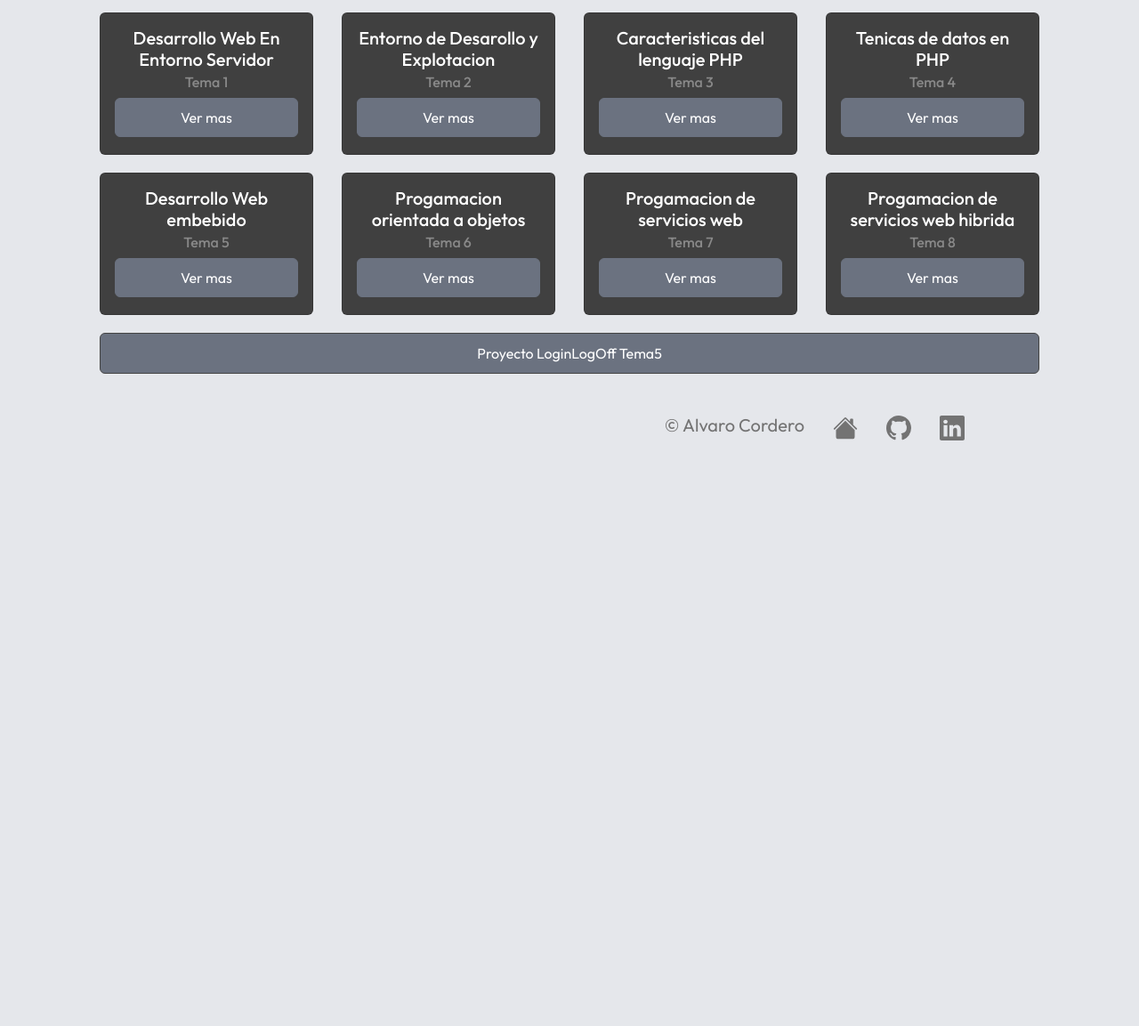
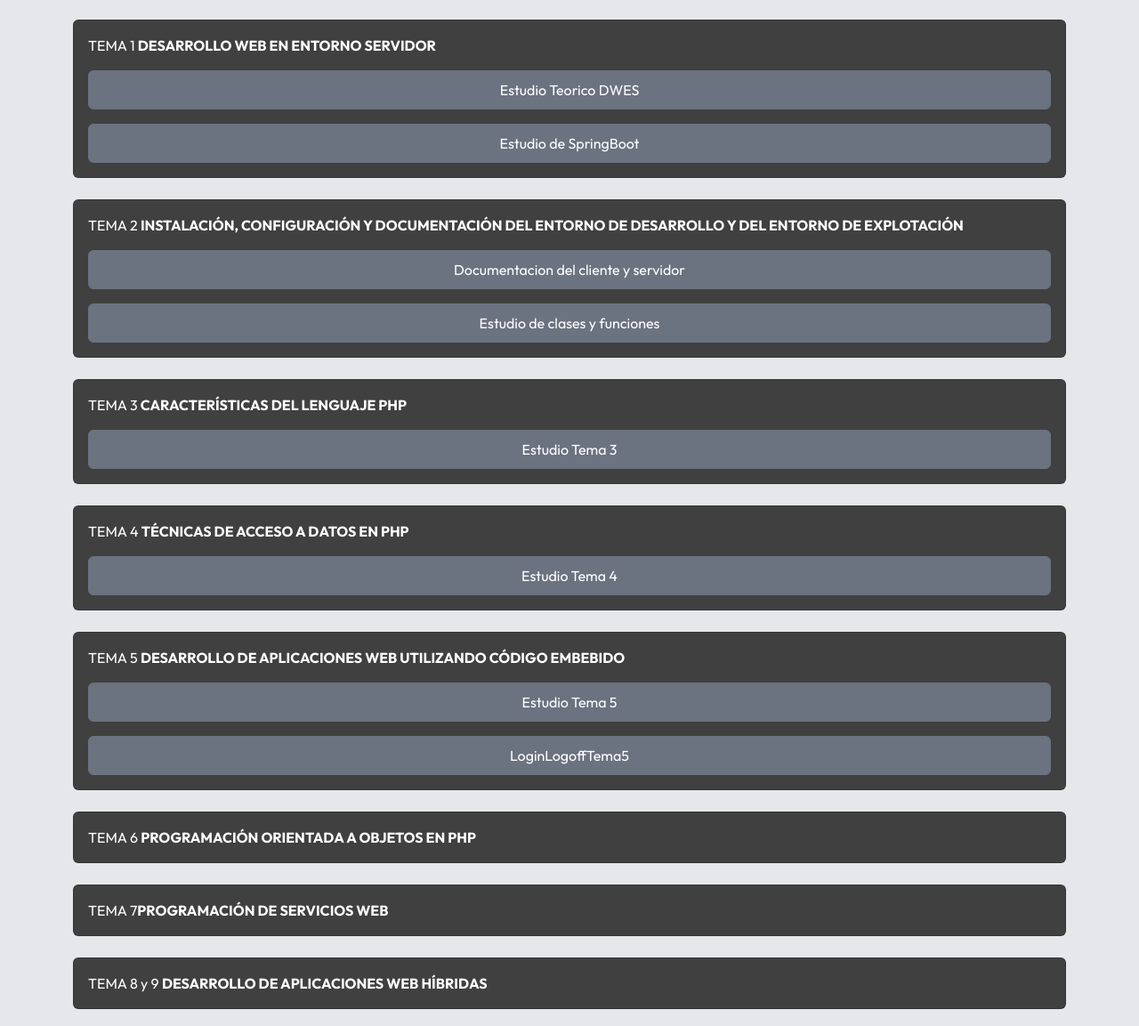
Before and after one commit to alvarocormi/206DWESProyectoDWES, a plain HTML site: page indexProyectoDWES.html in a window 1280 px wide. Shown: the part 440-1593 px from the top of the page at 89% size. Before the commit the page ends 968 px from the top, so only its background shows below. Drawn offline with nearby package versions, Linux system fonts and the light colour scheme.

Commit message:
Modificado el index del proyecto DWES

```diff
--- a/indexProyectoDWES.html
+++ b/indexProyectoDWES.html
@@ -47,88 +47,158 @@
         <h2>Desarrollo De Aplicaciones Web</h2>
         <p>IES LOS SAUCES - BENAVENTE</p>
       </div>
-            <div class="items">
-                <div class="card" style="width: 15rem; height: 160px">
+      <div class="container mt-2">
+        <div class="row">
+          <div class="col-md-12">
+            <div class="card mb-3">
               <div class="card-body">
-                        <h5 class="card-title text-center">
-                            Desarrollo Web En Entorno Servidor
-                        </h5>
-                        <h6 class="card-subtitle mb-2 text-muted text-center">Tema 1</h6>
-                        <a href="./codigoPHP/indexTema1.html" class="btn"
-                           >Ver mas</a
+                <p class="card-text">
+                  TEMA 1 <strong>DESARROLLO WEB EN ENTORNO SERVIDOR</strong>
+                </p>
+                <a
+                  href="./doc/Ejercicios Tema 1.pdf"
+                  class="btn btn-primary mb-3"
+                  target="_blank"
+                  >Estudio Teorico DWES</a
+                >
+                <a class="btn btn-primary" target="_blank" href="./doc/springBootAlvaroCorderoa.pdf">
+                  Estudio de SpringBoot</a
                 >
               </div>
             </div>
-                <div class="card" style="width: 15rem; height: 160px">
+          </div>
+        </div>
+      </div>
+    <!-- Author: Ismael-->
+      <div class="container mt-2">
+        <div class="row">
+          <div class="col-md-12">
+            <div class="card mb-3">
               <div class="card-body">
-                        <h5 class="card-title text-center">
-                            Entorno de Desarollo y Explotacion
-                        </h5>
-                        <h6 class="card-subtitle mb-2 text-muted text-center">Tema 2</h6>
-                        <a href="./codigoPHP/indexTema2.html" class="btn"
-                           >Ver mas</a
+                <p class="card-text">
+                  TEMA 2
+                  <strong
+                    >INSTALACIÓN, CONFIGURACIÓN Y DOCUMENTACIÓN DEL ENTORNO DE
+                    DESARROLLO Y DEL ENTORNO DE EXPLOTACIÓN</strong
+                  >
+                </p>
+                <a
+                  href="./doc/Ejercicios Tema 2.pdf"
+                  class="btn btn-primary mb-3"
+                  target="_blank"
+                  >Documentacion del cliente y servidor</a
+                >
+                <a class="btn btn-primary" target="_blank" href="./doc/claseDateTimeAlvaroCordero.pdf"
+                  >Estudio de clases y funciones</a
                 >
               </div>
             </div>
-                <div class="card" style="width: 15rem; height: 160px">
+          </div>
+        </div>
+      </div>
+      <div class="container mt-2">
+        <div class="row">
+          <div class="col-md-12">
+            <div class="card mb-3">
               <div class="card-body">
-                        <h5 class="card-title text-center">
-                            Caracteristicas del lenguaje PHP
-                        </h5>
-                        <h6 class="card-subtitle mb-2 text-muted text-center">Tema 3</h6>
+                <p class="card-text">
+                  TEMA 3 <strong>CARACTERÍSTICAS DEL LENGUAJE PHP</strong>
+                </p>
                 <a
                   href="../206DWESProyectoTema3/indexProyectoTema3.html"
-                            class="btn"
-                            >Ver mas</a
+                  class="btn btn-primary"
+                  >Estudio Tema 3</a
                 >
               </div>
             </div>
-                <div class="card" style="width: 15rem; height: 160px">
-                    <div class="card-body">
-                        <h5 class="card-title text-center">Tenicas de datos en PHP</h5>
-                        <h6 class="card-subtitle mb-2 text-muted text-center">Tema 4</h6>
-                        <a href="../206DWESProyectoTema4/indexProyectoTema4.html" class="btn">Ver mas</a>
           </div>
         </div>
       </div>
-            <div class="items" style="margin-top: 20px;">
-                <div class="card" style="width: 15rem; height: 160px">
+      <div class="container mt-2">
+        <div class="row">
+          <div class="col-md-12">
+            <div class="card mb-3">
               <div class="card-body">
-                        <h5 class="card-title text-center">Desarrollo Web embebido</h5>
-                        <h6 class="card-subtitle mb-2 text-muted text-center">Tema 5</h6>
-                        <a href="../206DWESProyectoTema5/indexProyectoTema5.php" class="btn">Ver mas</a>
-                    </div>
-                </div>
-                <div class="card" style="width: 15rem; height: 160px">
-                    <div class="card-body">
-                        <h5 class="card-title text-center">
-                            Progamacion orientada a objetos
-                        </h5>
-                        <h6 class="card-subtitle mb-2 text-muted text-center">Tema 6</h6>
-                        <a href="#" class="btn">Ver mas</a>
-                    </div>
-                </div>
-                <div class="card" style="width: 15rem; height: 160px">
-                    <div class="card-body">
-                        <h5 class="card-title text-center">Progamacion de servicios web</h5>
-                        <h6 class="card-subtitle mb-2 text-muted text-center">Tema 7</h6>
-                        <a href="#" class="btn">Ver mas</a>
-                    </div>
-                </div>
-                <div class="card" style="width: 15rem; height: 160px">
-                    <div class="card-body">
-                        <h5 class="card-title text-center">
-                            Progamacion de servicios web hibrida
-                        </h5>
-                        <h6 class="card-subtitle mb-2 text-muted text-center">Tema 8</h6>
-                        <a href="#" class="btn">Ver mas</a>
+                <p class="card-text">
+                  TEMA 4 <strong>TÉCNICAS DE ACCESO A DATOS EN PHP</strong>
+                </p>
+                <a
+                  href="../206DWESProyectoTema4/indexProyectoTema4.html"
+                  class="btn btn-primary"
+                  >Estudio Tema 4</a
+                >
               </div>
             </div>
           </div>
-            <div class="items" style="margin-top: 20px;">
-                <a href="../206DWESLoginLogOffTema5/indexLoginLogOff.php">
-                    <button type="button" class="btn btn-secondary" style="width: 66rem; padding: 10px; background-color: #6b7280; ">Proyecto LoginLogOff Tema5</button>
-                </a>
+        </div>
+      </div>
+      <div class="container mt-2">
+        <div class="row">
+          <div class="col-md-12">
+            <div class="card mb-3">
+              <div class="card-body">
+                <p class="card-text">
+                  TEMA 5
+                  <strong
+                    >DESARROLLO DE APLICACIONES WEB UTILIZANDO CÓDIGO
+                    EMBEBIDO</strong
+                  >
+                </p>
+                <a
+                  href="../206DWESProyectoTema5/indexProyectoTema5.php"
+                  class="btn btn-primary mb-3"
+                  >Estudio Tema 5</a
+                >
+                <a
+                  href="../206DWESLoginLogOffTema5/indexLoginLogOff.php"
+                  class="btn btn-primary"
+                  >LoginLogoffTema5</a
+                >
+              </div>
+            </div>
+          </div>
+        </div>
+      </div>
+      <div class="container mt-2">
+        <div class="row">
+          <div class="col-md-12">
+            <div class="card mb-3">
+              <div class="card-body">
+                <p class="card-text">
+                  TEMA 6
+                  <strong>PROGRAMACIÓN ORIENTADA A OBJETOS EN PHP</strong>
+                </p>
+              </div>
+            </div>
+          </div>
+        </div>
+      </div>
+      <div class="container mt-2">
+        <div class="row">
+          <div class="col-md-12">
+            <div class="card mb-3">
+              <div class="card-body">
+                <p class="card-text">
+                  TEMA 7<strong>PROGRAMACIÓN DE SERVICIOS WEB</strong>
+                </p>
+              </div>
+            </div>
+          </div>
+        </div>
+      </div>
+      <div class="container mt-2 last-div">
+        <div class="row">
+          <div class="col-md-12">
+            <div class="card mb-3">
+              <div class="card-body">
+                <p class="card-text">
+                  TEMA 8 y 9
+                  <strong>DESARROLLO DE APLICACIONES WEB HÍBRIDAS</strong>
+                </p>
+              </div>
+            </div>
+          </div>
+        </div>
       </div>
     </main>
     <footer>
```
Also changed, not shown: codigoPHP/indexTema1.html (+4 -4 lines), 4 other files. Lines whose indentation alone changed are shown as unchanged.
